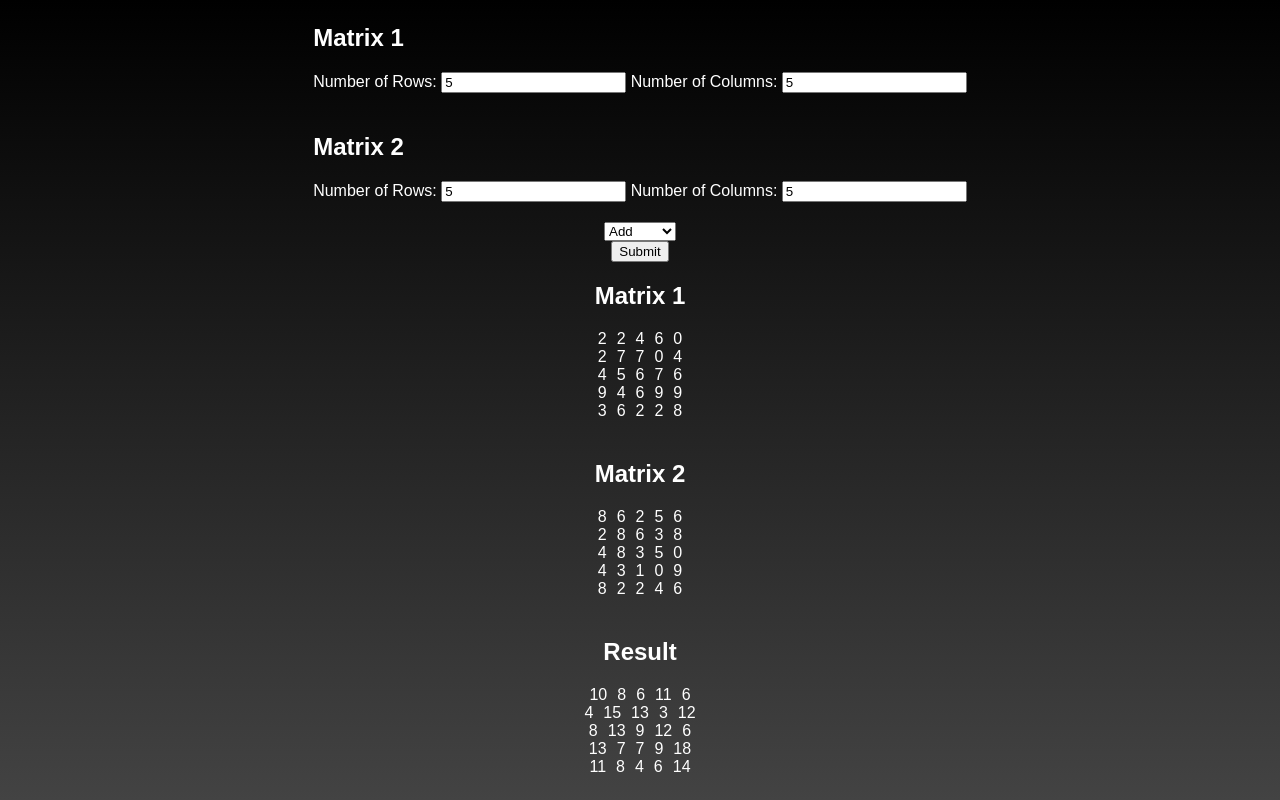
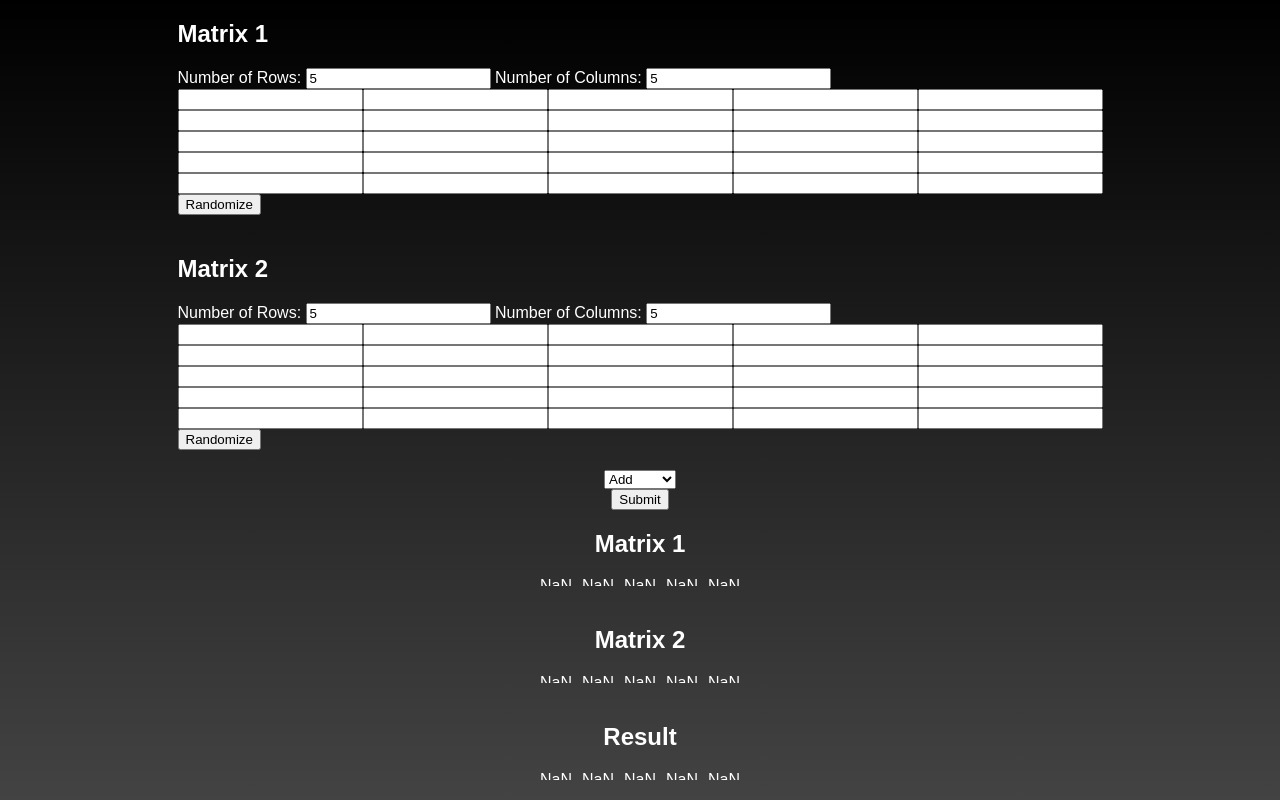
Before and after one commit to 0xDysis/matrix, a plain HTML site: page index.html in a window 1280 px wide. Both pictures are taken after typing "5", "5", "5", "5" into the empty fields and a click on the button "Submit". Drawn offline with Linux system fonts and the light colour scheme.

Commit message:
Add files via upload

```diff
--- a/index.html
+++ b/index.html
@@ -11,6 +11,8 @@
         <input type="number" id="rows1" name="rows1" min="1" required>
         <label for="columns1">Number of Columns:</label>
         <input type="number" id="columns1" name="columns1" min="1" required>
+        <div id="matrix1"></div>
+        <button type="button" id="randomize1">Randomize</button>
     </form>
     <form id="matrixForm2">
         <h2>Matrix 2</h2>
@@ -18,6 +20,8 @@
         <input type="number" id="rows2" name="rows2" min="1" required>
         <label for="columns2">Number of Columns:</label>
         <input type="number" id="columns2" name="columns2" min="1" required>
+        <div id="matrix2"></div>
+        <button type="button" id="randomize2">Randomize</button>
     </form>
     <select id="operation">
         <option value="add">Add</option>
--- a/script.js
+++ b/script.js
@@ -1,14 +1,35 @@
+window.onload = function() {
+    document.getElementById('rows1').addEventListener('change', function() {
+        createMatrixInputs('matrix1', this.value, document.getElementById('columns1').value);
+    });
+
+    document.getElementById('columns1').addEventListener('change', function() {
+        createMatrixInputs('matrix1', document.getElementById('rows1').value, this.value);
+    });
+
+    document.getElementById('rows2').addEventListener('change', function() {
+        createMatrixInputs('matrix2', this.value, document.getElementById('columns2').value);
+    });
+
+    document.getElementById('columns2').addEventListener('change', function() {
+        createMatrixInputs('matrix2', document.getElementById('rows2').value, this.value);
+    });
+
+    document.getElementById('randomize1').addEventListener('click', function() {
+        randomizeMatrix('matrix1');
+    });
+
+    document.getElementById('randomize2').addEventListener('click', function() {
+        randomizeMatrix('matrix2');
+    });
+};
+
 document.getElementById('submit').addEventListener('click', function(event) {
     event.preventDefault(); // Prevent the form from submitting normally
 
-    var rows1 = parseInt(document.getElementById('rows1').value);
-    var columns1 = parseInt(document.getElementById('columns1').value);
-    var rows2 = parseInt(document.getElementById('rows2').value);
-    var columns2 = parseInt(document.getElementById('columns2').value);
+    var matrix1 = readMatrix('matrix1');
+    var matrix2 = readMatrix('matrix2');
     var operation = document.getElementById('operation').value;
-
-    var matrix1 = createMatrix(rows1, columns1);
-    var matrix2 = createMatrix(rows2, columns2);
 
     displayMatrix(matrix1, 'matrixDisplay1');
     displayMatrix(matrix2, 'matrixDisplay2');
@@ -32,16 +53,48 @@ document.getElementById('submit').addEventListener('click', function(event) {
     displayMatrix(result, 'matrixDisplayResult');
 });
 
-function createMatrix(rows, columns) {
+function createMatrixInputs(matrixId, rows, columns) {
+    var matrixDiv = document.getElementById(matrixId);
+    matrixDiv.innerHTML = ''; // Clear the previous inputs
+
+    for (var i = 0; i < rows; i++) {
+        var row = document.createElement('div');
+        for (var j = 0; j < columns; j++) {
+            var input = document.createElement('input');
+            input.type = 'number';
+            input.id = matrixId + '-' + i + '-' + j;
+            row.appendChild(input);
+        }
+        matrixDiv.appendChild(row);
+    }
+}
+
+function readMatrix(matrixId) {
     var matrix = [];
-    for (var i = 0; i < rows; i++) {
-        var row = [];
-        for (var j = 0; j < columns; j++) {
-            row.push(Math.floor(Math.random() * 10)); // Generate a random number between 0 and 9
+    var inputs = document.getElementById(matrixId).getElementsByTagName('input');
+
+    for (var i = 0; i < inputs.length; i++) {
+        var coords = inputs[i].id.split('-');
+        var row = parseInt(coords[1]);
+        var column = parseInt(coords[2]);
+        var value = parseInt(inputs[i].value);
+
+        if (!matrix[row]) {
+            matrix[row] = [];
         }
-        matrix.push(row);
+
+        matrix[row][column] = value;
     }
+
     return matrix;
+}
+
+function randomizeMatrix(matrixId) {
+    var inputs = document.getElementById(matrixId).getElementsByTagName('input');
+
+    for (var i = 0; i < inputs.length; i++) {
+        inputs[i].value = Math.floor(Math.random() * 10); // Generate a random number between 0 and 9
+    }
 }
 
 function displayMatrix(matrix, displayId) {
--- a/styles.css
+++ b/styles.css
@@ -8,6 +8,7 @@ body {
     height: 100vh;
     margin: 0;
     font-family: Arial, sans-serif;
+    overflow: auto; /* Add this line */
 }
 
 form {
@@ -19,6 +20,8 @@ form {
     flex-direction: column;
     align-items: center;
     margin-bottom: 20px;
+    max-height: 200px; /* Add this line */
+    overflow: auto;
 }
 
 #matrixDisplay1 div, #matrixDisplay2 div, #matrixDisplayResult div {
```
